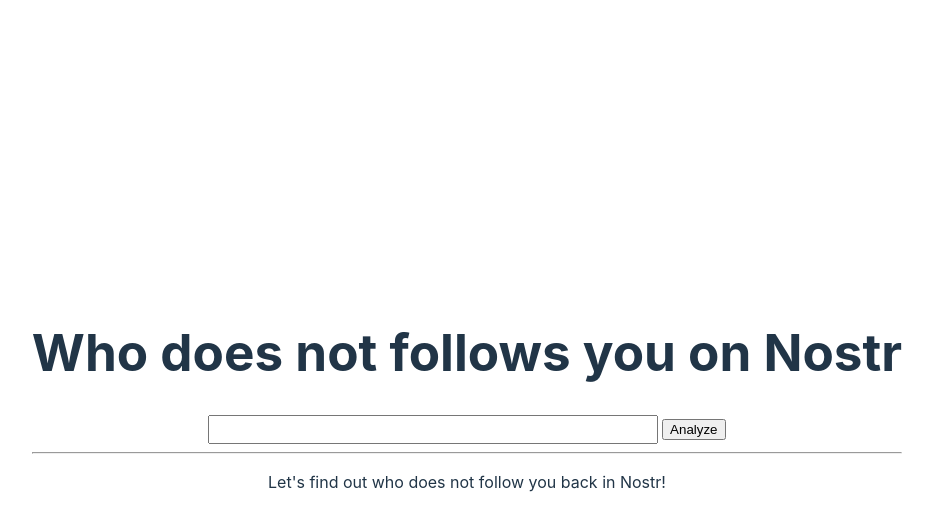
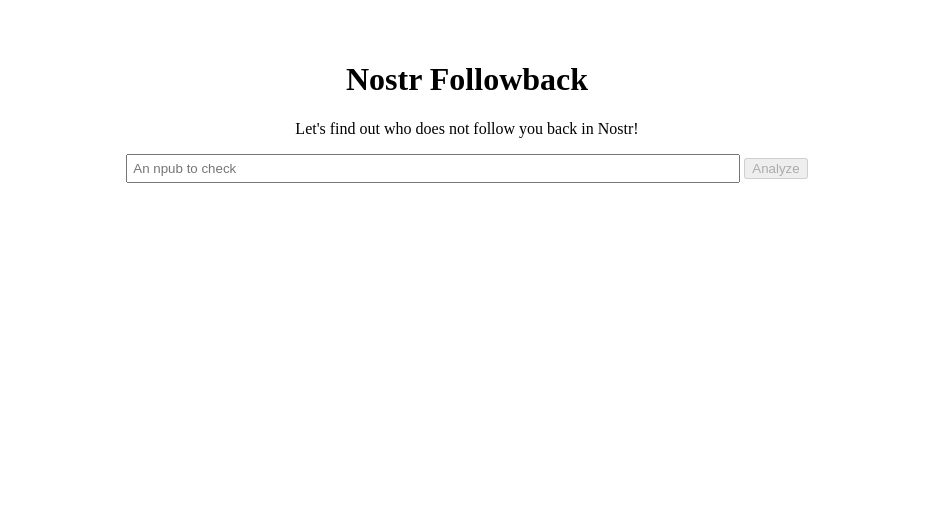
Before and after one commit to minimo-io/appticles, a Svelte app in the folder nostr-followback/: page / in a window 1280 px wide. Shown: the top 530 px of the page, without its empty margins (173-1106 px from the left). Built offline with nearby package versions, Linux system fonts and the light colour scheme.

Commit message:
Basic form validation!

```diff
--- a/nostr-followback/src/App.svelte
+++ b/nostr-followback/src/App.svelte
@@ -17,12 +17,12 @@
     let unknownFollowBack = 0;
     let totalCountOfContactsChecked = 0;
 
-    $: progress = ((totalCountOfContactsChecked / followsCount) * 100).toFixed();
+    $: progress = ((totalCountOfContactsChecked / followsCount) * 100).toFixed() | 0;
 
     let originalFollow = [];
     let notFollowersBack = [];
 
-    async function bootstrap() {
+    async function checkFollowBacks() {
         try {
             const ndk = new NDK({
                 explicitRelayUrls: relays,
@@ -92,13 +92,14 @@
         }
     }
 
-    //bootstrap();
+    //checkFollowBacks();
 </script>
 
-<h1>Who does not follows you on Nostr</h1>
+<h1>Nostr Followback</h1>
+<p>Let's find out who does not follow you back in Nostr!</p>
 
 <form class="npub-form">
-    <input type="text" bind:value={npubToQuery} placeholder={npubToQuery} />
+    <input disabled={querying && progress < 100} type="text" placeholder="An npub to check" bind:value={npubToQuery} />
     <input
         type="button"
         on:click={async () => {
@@ -111,31 +112,29 @@
             notFollowBackCount = 0;
             unknownFollowBack = 0;
             totalCountOfContactsChecked = 0;
-            bootstrap();
+            await checkFollowBacks();
         }}
+        disabled={!npubToQuery && progress < 100}
         value="Analyze"
     />
 </form>
 
-{#if !querying}
+<!-- {#if !querying}
     {npubToQuery}
-{/if}
-
-<hr />
+{/if} -->
 
 {#if userThumb}
     <div class="user-box">
         <img src={userThumb} width="50" style="border-radius:100%;" alt="user-thumb" />
-        User: {userName} |  Follows: {followsCount}
-        <br />
-        {npubToQuery}
-        <br />
+        User:
+        <a href="https://primal.net/p/{npubToQuery}">{userName}</a>
+        |  Follows: {followsCount}
         <br />
         Unknown: {unknownFollowBack} | Follow_Back: {followBackCount} |
-        <strong>Not_Follow_Back</strong>
+        <strong>👉 Not_Follow_Back</strong>
         :
-        <span title="Actually Counted">{notFollowBackCount}</span>
-        /
+        <!-- <span title="Actually Counted">{notFollowBackCount}</span>
+        / -->
         <span title="Actualy counted">{notFollowersBack.length}</span>
         <br />
         {#if progress < 100}
@@ -180,7 +179,7 @@
       </ul> -->
     </div>
 {:else if !querying}
-    <p>Let's find out who does not follow you back in Nostr!</p>
+    <!-- <p>Let's find out who does not follow you back in Nostr!</p> -->
 {:else}
     <div class="loader">Loading data...</div>
 {/if}
--- a/nostr-followback/src/app.css
+++ b/nostr-followback/src/app.css
@@ -1,79 +1,6 @@
-:root {
-  font-family: Inter, system-ui, Avenir, Helvetica, Arial, sans-serif;
-  line-height: 1.5;
-  font-weight: 400;
-
-  color-scheme: light dark;
-  color: rgba(255, 255, 255, 0.87);
-  background-color: #242424;
-
-  font-synthesis: none;
-  text-rendering: optimizeLegibility;
-  -webkit-font-smoothing: antialiased;
-  -moz-osx-font-smoothing: grayscale;
+#app {
+    max-width: 1280px;
+    margin: 0 auto;
+    padding: 2rem;
+    text-align: center;
 }
-
-a {
-  font-weight: 500;
-  color: #646cff;
-  text-decoration: inherit;
-}
-a:hover {
-  color: #535bf2;
-}
-
-body {
-  margin: 0;
-  display: flex;
-  place-items: center;
-  min-width: 320px;
-  min-height: 100vh;
-}
-
-h1 {
-  font-size: 3.2em;
-  line-height: 1.1;
-}
-
-.card {
-  padding: 2em;
-}
-
-#app {
-  max-width: 1280px;
-  margin: 0 auto;
-  padding: 2rem;
-  text-align: center;
-}
-
-button {
-  border-radius: 8px;
-  border: 1px solid transparent;
-  padding: 0.6em 1.2em;
-  font-size: 1em;
-  font-weight: 500;
-  font-family: inherit;
-  background-color: #1a1a1a;
-  cursor: pointer;
-  transition: border-color 0.25s;
-}
-button:hover {
-  border-color: #646cff;
-}
-button:focus,
-button:focus-visible {
-  outline: 4px auto -webkit-focus-ring-color;
-}
-
-@media (prefers-color-scheme: light) {
-  :root {
-    color: #213547;
-    background-color: #ffffff;
-  }
-  a:hover {
-    color: #747bff;
-  }
-  button {
-    background-color: #f9f9f9;
-  }
-}
--- a/nostr-followback/vite.config.ts
+++ b/nostr-followback/vite.config.ts
@@ -4,4 +4,5 @@
 // https://vitejs.dev/config/
 export default defineConfig({
     plugins: [svelte()],
+    base: "/app/nostr-followback",
 });
```
Also changed, not shown: 2 other files (tests, documents, lock files or other folders).
